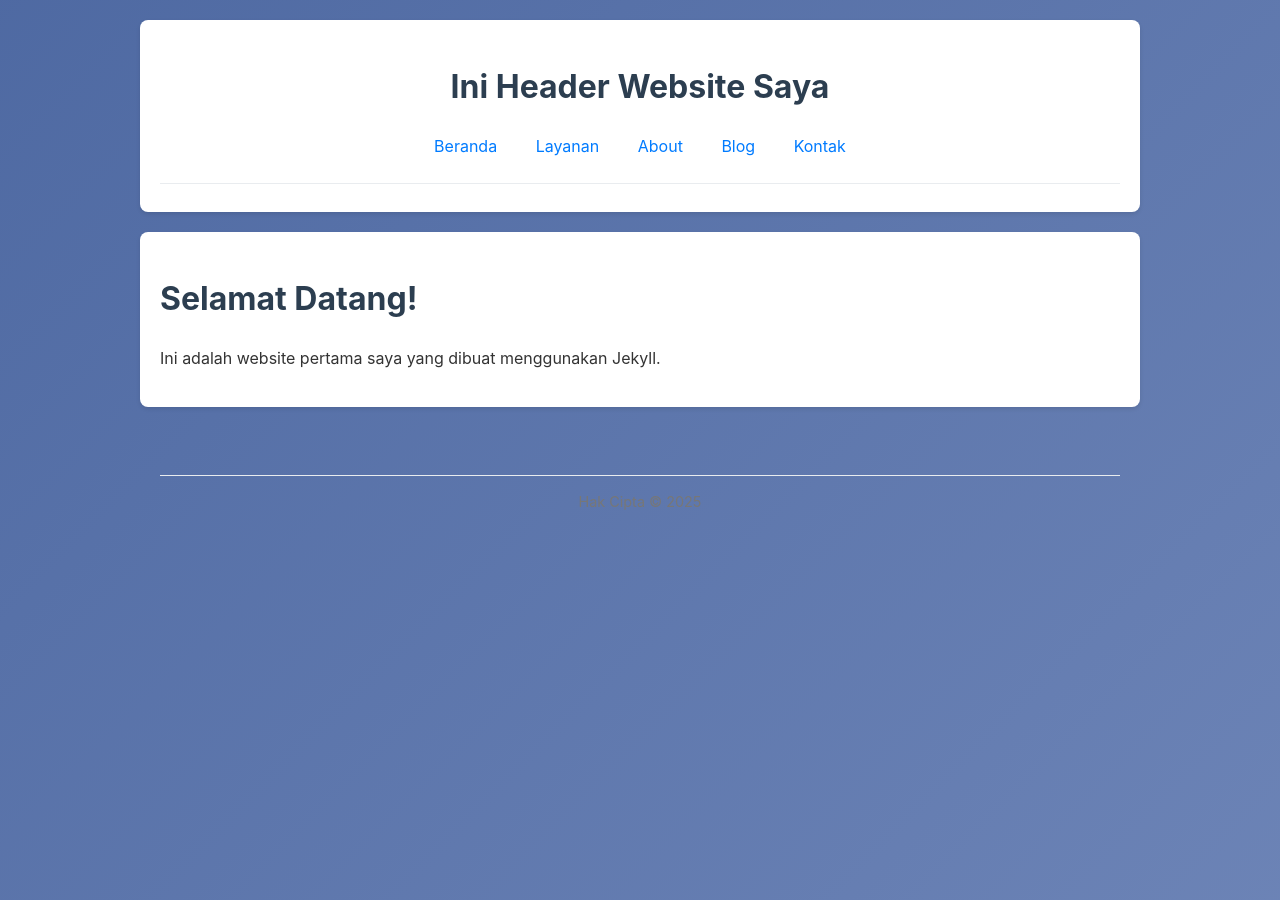
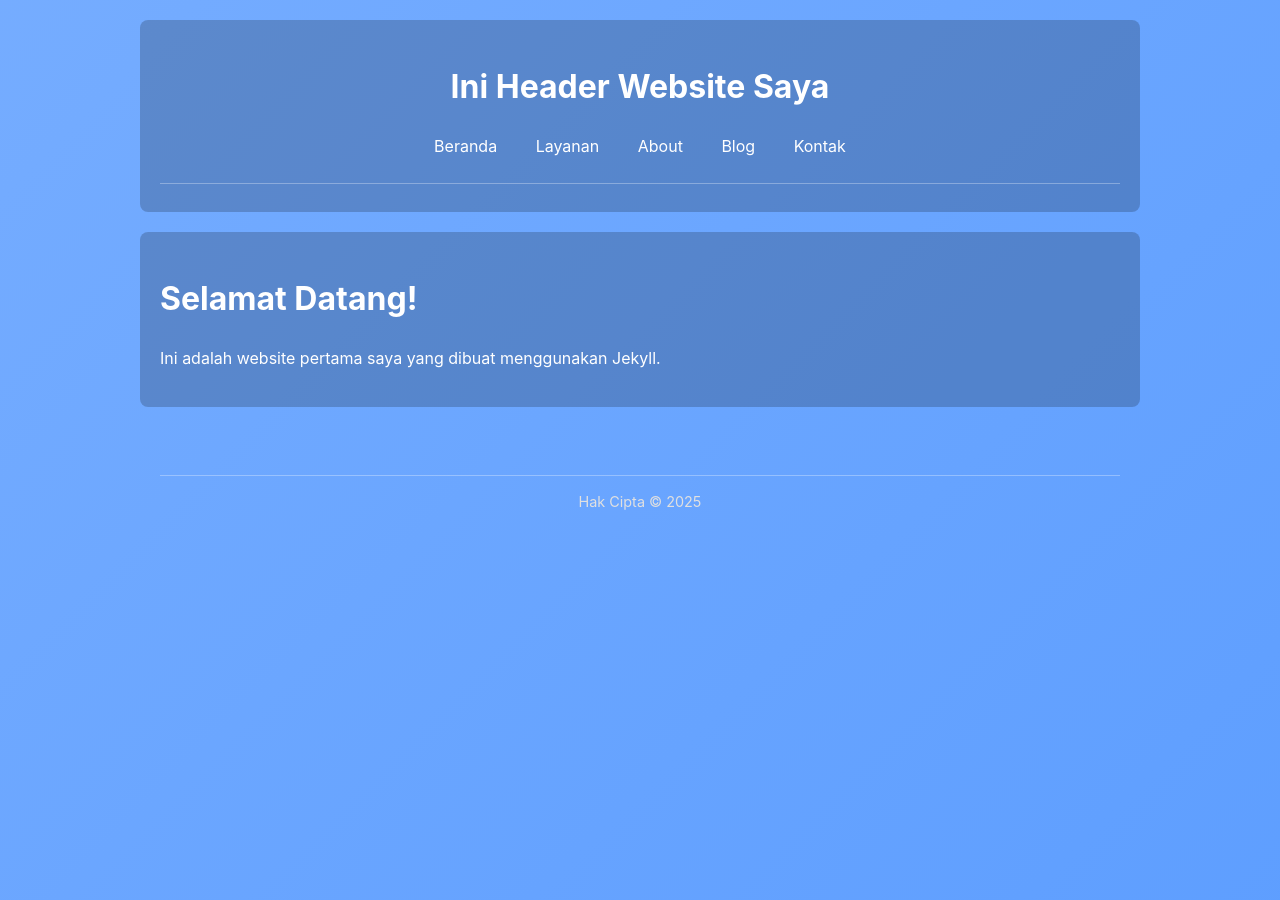
Before and after one commit to AzkaAtta/azkaatta.github.io, a Jekyll site: the page built from index.md, in a window 1280 px wide. Built offline with Jekyll 4.4.1, drawn with Linux system fonts in a browser that asks for light colours.

Commit message:
style.css

```diff
--- a/assets/style.css
+++ b/assets/style.css
@@ -5,16 +5,16 @@
 body {
     font-family: -apple-system, BlinkMacSystemFont, "Segoe UI", Roboto, Helvetica, Arial, sans-serif, "Apple Color Emoji", "Segoe UI Emoji", "Segoe UI Symbol";
     margin: 0;
-    color: #333;
+    color: #ffffff; /* Warna teks utama diubah menjadi putih agar terbaca di background gelap */
     line-height: 1.6;
 
-    /* --- KODE UNTUK BACKGROUND ANIMASI --- */
-    background: linear-gradient(-45deg, #a7b6d6, #6f86b8, #4e69a2, #3b5998);
+    /* --- BACKGROUND ANIMASI LEBIH CERAH --- */
+    background: linear-gradient(-45deg, #4d94ff, #66a3ff, #80b3ff, #99c2ff);
     background-size: 400% 400%;
-    animation: moveGradient 20s ease-in-out infinite;
+    animation: moveGradient 15s ease-in-out infinite;
 }
 
-/* Perintah untuk animasinya */
+/* Perintah untuk animasinya (durasi dipercepat sedikit) */
 @keyframes moveGradient {
     0% {
         background-position: 0% 50%;
@@ -30,11 +30,13 @@ body {
 /* Membuat area konten utama tidak terlalu lebar di layar besar */
 header, main, footer {
     max-width: 960px;
-    margin: 20px auto; /* Membuatnya di tengah secara horizontal */
+    margin: 20px auto;
     padding: 20px;
-    background-color: #ffffff;
+
+    /* --- INI BAGIAN PENTING YANG DIUBAH --- */
+    background-color: rgba(0, 0, 0, 0.2); /* Latar belakang semi-transparan, bukan putih solid */
     border-radius: 8px;
-    box-shadow: 0 2px 4px rgba(0,0,0,0.1);
+    box-shadow: none; /* Menghapus bayangan karena tidak relevan lagi */
     text-align: center;
 }
 
@@ -43,21 +45,20 @@ main {
 }
 
 h1, h2, h3 {
-    color: #2c3e50;
+    color: #ffffff; /* Warna judul diubah menjadi putih */
 }
 
 footer {
     font-size: 0.9em;
-    color: #777;
+    color: #e0e0e0; /* Warna footer dibuat sedikit lebih redup */
     margin-top: 40px;
-    background: none;
-    box-shadow: none;
+    background: none; /* Hapus background spesifik untuk footer */
 }
 
 hr {
     border: 0;
     height: 1px;
-    background-color: #e9ecef;
+    background-color: rgba(255, 255, 255, 0.3); /* Membuat garis lebih soft */
 }
 
 
@@ -72,7 +73,7 @@ nav {
 
 nav a {
     text-decoration: none;
-    color: #007bff;
+    color: #ffffff; /* Warna link menu menjadi putih */
     padding: 8px 12px;
     margin: 0 5px;
     border-radius: 5px;
@@ -80,7 +81,7 @@ nav a {
 }
 
 nav a:hover {
-    background-color: #e9ecef;
+    background-color: rgba(255, 255, 255, 0.2);
     text-decoration: none;
 }
 
@@ -89,56 +90,50 @@ nav a:hover {
 /* 3. GAYA KHUSUS UNTUK DROPDOWN MENU "LAYANAN" */
 /* =========================================== */
 
-/* Wadah/container untuk elemen dropdown */
 .dropdown {
   position: relative;
   display: inline-block;
 }
 
-/* Tombol "Layanan" itu sendiri agar terlihat sama seperti link lain */
 .dropbtn {
   background-color: transparent;
-  color: #007bff;
+  color: #ffffff; /* Warna tombol dropdown menjadi putih */
   padding: 8px 12px;
-  font-size: 16px; /* Samakan dengan ukuran font sekitar */
+  font-size: 16px;
   border: none;
   cursor: pointer;
-  font-family: inherit; /* Pakai font yang sama dengan body */
+  font-family: inherit;
 }
 
 .dropbtn:hover {
-    background-color: #e9ecef;
+    background-color: rgba(255, 255, 255, 0.2);
     border-radius: 5px;
 }
 
-/* Kotak konten dropdown yang awalnya tersembunyi */
 .dropdown-content {
-  display: none; /* Sembunyikan secara default */
-  position: absolute; /* Muncul tepat di bawah tombol */
-  background-color: #ffffff;
+  display: none;
+  position: absolute;
+  background-color: rgba(255, 255, 255, 0.95); /* Latar dropdown dibuat hampir solid agar mudah dibaca */
   min-width: 180px;
   box-shadow: 0px 8px 16px 0px rgba(0,0,0,0.2);
-  z-index: 1; /* Pastikan muncul di atas elemen lain */
+  z-index: 1;
   border-radius: 5px;
   text-align: left;
 }
 
-/* Link di dalam dropdown */
 .dropdown-content a {
-  color: black;
+  color: #333333; /* Teks di dalam dropdown kembali menjadi gelap */
   padding: 12px 16px;
   text-decoration: none;
-  display: block; /* Membuat seluruh area baris bisa di-klik */
-  margin: 0; /* Menghapus margin dari nav a */
+  display: block;
+  margin: 0;
   border-radius: 0;
 }
 
-/* Efek hover untuk link di dalam dropdown */
 .dropdown-content a:hover {
   background-color: #f1f1f1;
 }
 
-/* Perintah untuk menampilkan dropdown saat container di-hover */
 .dropdown:hover .dropdown-content {
   display: block;
 }
```
